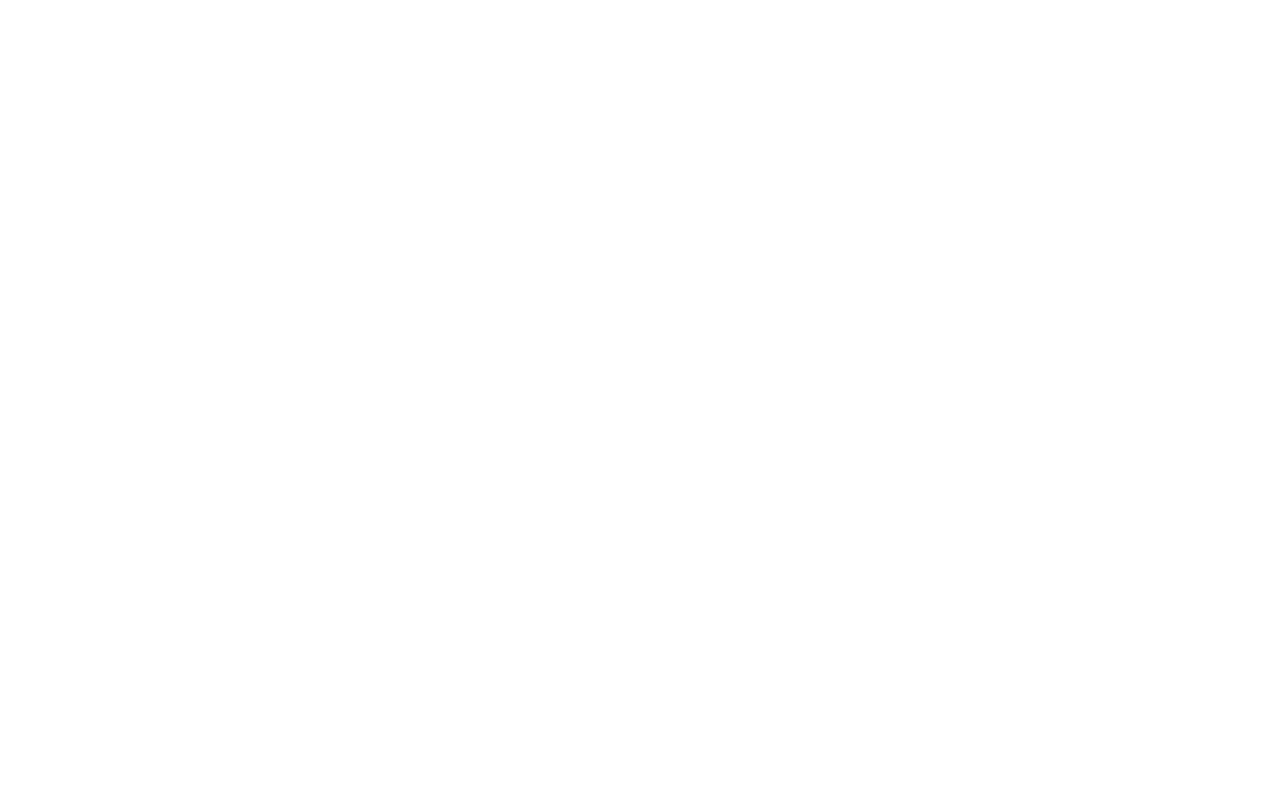
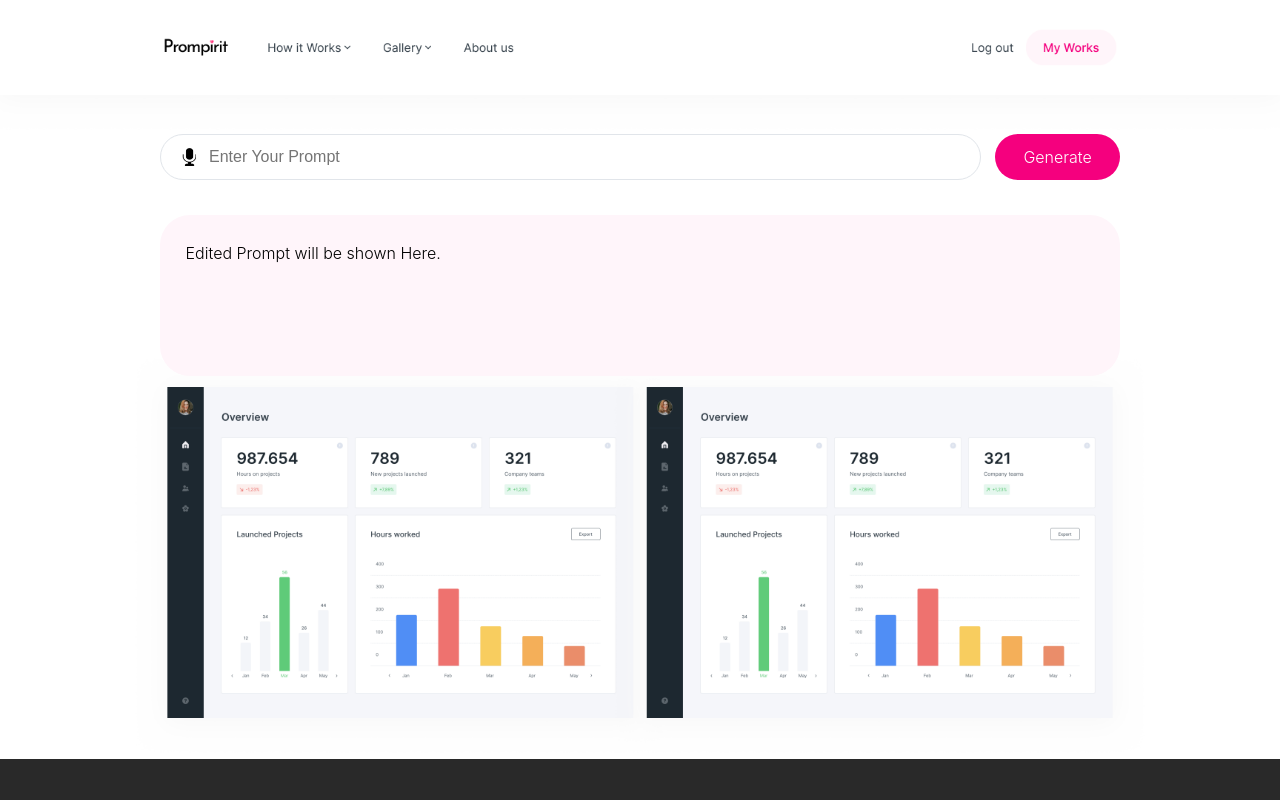
Before and after one commit to AnT-Prompirit/Prompirit, a React (Create React App) app: page /Prompirit/generate in a window 1280 px wide. Before the commit this address had no page. Shown: the top 800 px of the page. Built offline with nearby package versions, Linux system fonts and the light colour scheme.

Commit message:
Create Github Page

```diff
--- a/package.json
+++ b/package.json
@@ -23,7 +23,8 @@
     "start": "react-scripts start",
     "build": "react-scripts build",
     "test": "react-scripts test",
-    "eject": "react-scripts eject"
+    "eject": "react-scripts eject",
+    "deploy": "gh-pages -d build"
   },
   "eslintConfig": {
     "extends": [
@@ -42,5 +43,6 @@
       "last 1 firefox version",
       "last 1 safari version"
     ]
-  }
+  },
+  "homepage": "https://ant-prompirit.github.io/Prompirit/"
 }
--- a/src/App.tsx
+++ b/src/App.tsx
@@ -7,9 +7,9 @@ function App() {
   return (
     <Router>
       <Routes>
-        <Route path="/" element={<Home />}></Route>
-        <Route path="/generate" element={<Generate />}></Route>
-        <Route path="/generating" element={<Generating />}></Route>
+        <Route path="/Prompirit" element={<Home />}></Route>
+        <Route path="/Prompirit/generate" element={<Generate />}></Route>
+        <Route path="/Prompirit/generating" element={<Generating />}></Route>
       </Routes>
     </Router>
   );
--- a/src/Components/Enter.tsx
+++ b/src/Components/Enter.tsx
@@ -119,7 +119,7 @@ function Enter({
           backgroundColor={color}
           enterButtonWidth={enterButtonWidth}
         >
-          <Link to="/generating">
+          <Link to="/Prompirit/generating">
             <span>Generate</span>
           </Link>
         </EnterButton>
--- a/src/Components/Popup.tsx
+++ b/src/Components/Popup.tsx
@@ -78,7 +78,7 @@ function Popup({ onClose }: PopupProps) {
   const handleButtonClick = () => {
     // 1700ms 후에 "/generate"로 이동
     setTimeout(() => {
-      navigate("/generating");
+      navigate("/Prompirit/generating");
     }, 900);
   };
 
--- a/src/Routes/Generate.tsx
+++ b/src/Routes/Generate.tsx
@@ -84,7 +84,7 @@ function Generate() {
     <>
       <Background src={bg}>
         <>
-          <Link to="/">
+          <Link to="/Prompirit">
             <GoHome></GoHome>
           </Link>
           <EnterContainer ref={enterContainerRef} style={{ height }}>
--- a/src/Routes/Generating.tsx
+++ b/src/Routes/Generating.tsx
@@ -48,7 +48,7 @@ function Generating() {
   useEffect(() => {
     // 1500ms 후에 "/generate"로 이동
     const timer = setTimeout(() => {
-      navigate("/generate");
+      navigate("/Prompirit/generate");
     }, 1700);
 
     // 컴포넌트가 unmount될 때 clearTimeout 호출하여 메모리 누수 방지
@@ -75,7 +75,7 @@ function Generating() {
     <>
       <Background src={bg}>
         <>
-          <Link to="/">
+          <Link to="/Prompirit">
             <GoHome></GoHome>
           </Link>
           <EnterContainer ref={enterContainerRef} style={{ height }}>
```
